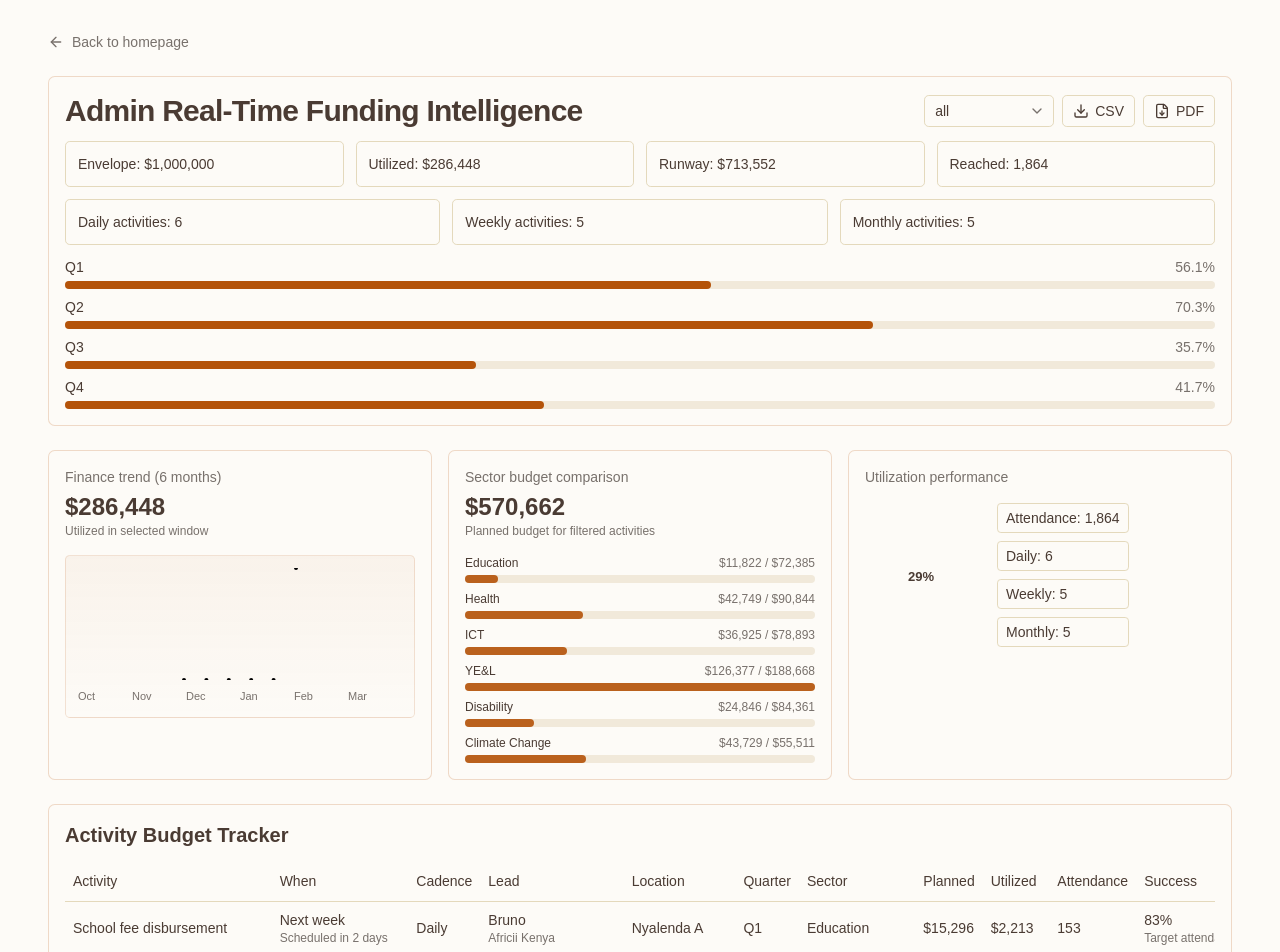
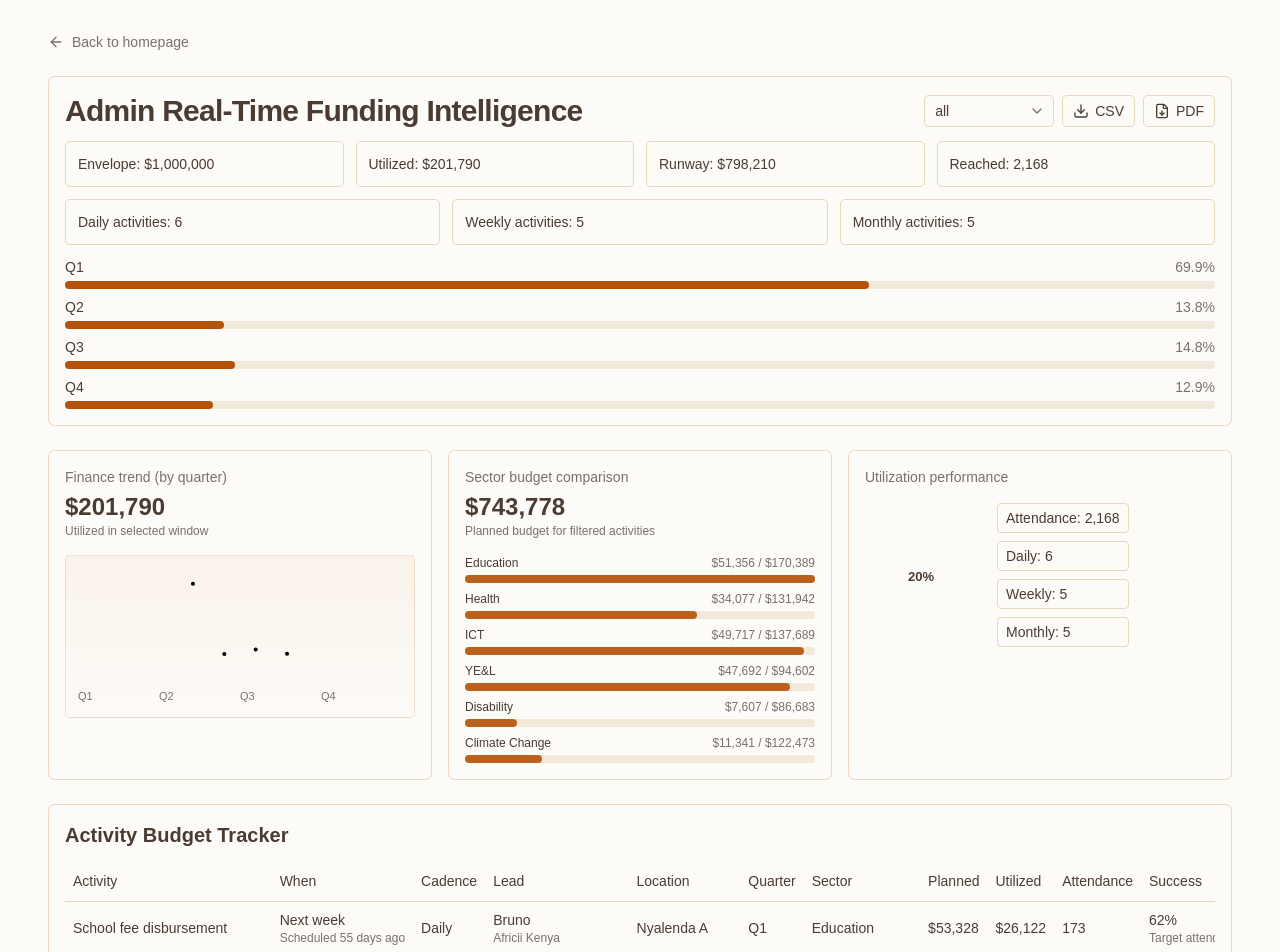
Before and after one commit to mesh029/africii, a Next.js app: page /admin-finance in a window 1280 px wide. Shown: the top 952 px of the page. Built offline with nearby package versions, Linux system fonts and the light colour scheme.

Commit message:
Improve admin finance realism and fix valid PDF report export

```diff
--- a/app/admin-finance/page.tsx
+++ b/app/admin-finance/page.tsx
@@ -31,6 +31,19 @@ type Activity = {
 };
 
 const TOTAL_FUNDING_USD = 1_000_000;
+const QUARTERS = ["Q1", "Q2", "Q3", "Q4"] as const;
+
+function quarterToIndex(quarter: "Q1" | "Q2" | "Q3" | "Q4") {
+  return QUARTERS.indexOf(quarter);
+}
+
+function getCurrentQuarter(now: Date): "Q1" | "Q2" | "Q3" | "Q4" {
+  const month = now.getMonth();
+  if (month <= 2) return "Q1";
+  if (month <= 5) return "Q2";
+  if (month <= 8) return "Q3";
+  return "Q4";
+}
 
 function seededRandom(seed: number): () => number {
   let current = seed;
@@ -47,6 +60,8 @@ function randomBetween(rng: () => number, min: number, max: number) {
 function generateActivities(seed = 2026): Activity[] {
   const rng = seededRandom(seed);
   const now = new Date();
+  const currentQuarter = getCurrentQuarter(now);
+  const currentQuarterIndex = quarterToIndex(currentQuarter);
   const titles = [
     "School fee disbursement",
     "Ward planning meeting",
@@ -71,15 +86,38 @@ function generateActivities(seed = 2026): Activity[] {
   ];
 
   return Array.from({ length: 16 }, (_, idx) => {
+    const quarter = quarters[idx % quarters.length];
+    const quarterIndex = quarterToIndex(quarter);
+    const quarterStartMonth = quarterIndex * 3;
+    const scheduledAt = new Date(
+      now.getFullYear(),
+      quarterStartMonth + randomBetween(rng, 0, 2),
+      randomBetween(rng, 2, 26),
+      randomBetween(rng, 8, 16),
+      randomBetween(rng, 0, 59)
+    );
     const planned = randomBetween(rng, 14_000, 75_000);
-    const actual = randomBetween(rng, Math.round(planned * 0.1), Math.round(planned * 0.9));
+    let actual = randomBetween(rng, Math.round(planned * 0.1), Math.round(planned * 0.9));
     const lifecycle = idx % 4; // deterministic split for demo
-    const scheduledAt = new Date(now);
     let scheduleLabel = "Next month";
     let status: Activity["status"] = "Scheduled";
     let completedAt: string | undefined;
 
-    if (lifecycle === 0) {
+    if (quarterIndex < currentQuarterIndex) {
+      // Closed quarters should look final and immutable.
+      actual = randomBetween(rng, Math.round(planned * 0.82), planned);
+      status = "Completed";
+      scheduleLabel = "Closed quarter";
+      const completedDate = new Date(scheduledAt);
+      completedDate.setDate(scheduledAt.getDate() + randomBetween(rng, 0, 5));
+      completedDate.setHours(randomBetween(rng, 12, 18));
+      completedAt = completedDate.toISOString();
+    } else if (quarterIndex > currentQuarterIndex) {
+      // Future quarter plans stay scheduled with early commitments only.
+      actual = randomBetween(rng, Math.round(planned * 0.04), Math.round(planned * 0.22));
+      status = "Scheduled";
+      scheduleLabel = scheduledAt.getMonth() === now.getMonth() ? "Later this month" : "Upcoming quarter";
+    } else if (lifecycle === 0) {
       scheduledAt.setDate(now.getDate() + randomBetween(rng, 2, 7));
       scheduleLabel = "Next week";
       status = "Scheduled";
@@ -102,7 +140,7 @@ function generateActivities(seed = 2026): Activity[] {
 
     return {
       id: `ACT-${String(idx + 1).padStart(3, "0")}`,
-      quarter: quarters[idx % quarters.length],
+      quarter,
       sector: sectors[idx % sectors.length],
       cadence: cadences[idx % cadences.length],
       organizer: organizers[idx % organizers.length],
@@ -133,8 +171,7 @@ function timeFromNow(value: string) {
   return hours < 24 ? `${hours}h ago` : `${Math.round(hours / 24)} days ago`;
 }
 
-function triggerDownload(content: string, filename: string, mimeType: string) {
-  const blob = new Blob([content], { type: mimeType });
+function triggerBlobDownload(blob: Blob, filename: string) {
   const url = URL.createObjectURL(blob);
   const link = document.createElement("a");
   link.href = url;
@@ -143,6 +180,49 @@ function triggerDownload(content: string, filename: string, mimeType: string) {
   link.click();
   document.body.removeChild(link);
   URL.revokeObjectURL(url);
+}
+
+function triggerDownload(content: string, filename: string, mimeType: string) {
+  triggerBlobDownload(new Blob([content], { type: mimeType }), filename);
+}
+
+function escapePdfText(text: string) {
+  return text.replace(/\\/g, "\\\\").replace(/\(/g, "\\(").replace(/\)/g, "\\)");
+}
+
+function createSimplePdf(lines: string[]) {
+  const header = "%PDF-1.4\n";
+  const textLines = lines.map((line, idx) => {
+    const y = 770 - idx * 18;
+    return `BT /F1 11 Tf 50 ${y} Td (${escapePdfText(line)}) Tj ET`;
+  });
+  const streamContent = `${textLines.join("\n")}\n`;
+
+  const objects = [
+    "1 0 obj\n<< /Type /Catalog /Pages 2 0 R >>\nendobj\n",
+    "2 0 obj\n<< /Type /Pages /Count 1 /Kids [3 0 R] >>\nendobj\n",
+    "3 0 obj\n<< /Type /Page /Parent 2 0 R /MediaBox [0 0 595 842] /Resources << /Font << /F1 4 0 R >> >> /Contents 5 0 R >>\nendobj\n",
+    "4 0 obj\n<< /Type /Font /Subtype /Type1 /BaseFont /Helvetica >>\nendobj\n",
+    `5 0 obj\n<< /Length ${streamContent.length} >>\nstream\n${streamContent}endstream\nendobj\n`,
+  ];
+
+  let body = "";
+  const offsets = [0];
+  let cursor = header.length;
+  for (const obj of objects) {
+    offsets.push(cursor);
+    body += obj;
+    cursor += obj.length;
+  }
+  const xrefOffset = cursor;
+  const xref = [
+    "xref",
+    `0 ${objects.length + 1}`,
+    "0000000000 65535 f ",
+    ...offsets.slice(1).map((offset) => `${String(offset).padStart(10, "0")} 00000 n `),
+  ].join("\n");
+  const trailer = `trailer\n<< /Size ${objects.length + 1} /Root 1 0 R >>\nstartxref\n${xrefOffset}\n%%EOF`;
+  return new Blob([header, body, `${xref}\n`, trailer], { type: "application/pdf" });
 }
 
 function formatMoney(value: number) {
@@ -162,9 +242,11 @@ export default function AdminFinancePage() {
   });
 
   useEffect(() => {
+    const currentQuarter = getCurrentQuarter(new Date());
     const timer = window.setInterval(() => {
       setActivities((previous) =>
         previous.map((activity, idx) => {
+          if (activity.quarter !== currentQuarter) return activity;
           if (activity.status === "Completed") return activity;
           const increment = ((idx % 4) + 1) * 140;
           const nextActual = Math.min(activity.plannedUsd, activity.actualUsd + increment);
@@ -215,7 +297,7 @@ export default function AdminFinancePage() {
   }, [filteredActivities]);
 
   const byQuarter = useMemo(() => {
-    return (["Q1", "Q2", "Q3", "Q4"] as const).map((quarter) => {
+    return QUARTERS.map((quarter) => {
       const rows = activities.filter((item) => item.quarter === quarter);
       const planned = rows.reduce((sum, item) => sum + item.plannedUsd, 0);
       const actual = rows.reduce((sum, item) => sum + item.actualUsd, 0);
@@ -224,36 +306,21 @@ export default function AdminFinancePage() {
   }, [activities]);
 
   const trendPoints = useMemo(() => {
-    const now = new Date();
-    const months = Array.from({ length: 6 }, (_, idx) => {
-      const d = new Date(now.getFullYear(), now.getMonth() - (5 - idx), 1);
-      const key = `${d.getFullYear()}-${String(d.getMonth() + 1).padStart(2, "0")}`;
-      return {
-        key,
-        label: d.toLocaleString("en-US", { month: "short" }),
-        planned: 0,
-        actual: 0,
-      };
-    });
-    const map = new Map(months.map((item) => [item.key, item]));
-    filteredActivities.forEach((activity) => {
-      const date = new Date(activity.scheduledAt);
-      const key = `${date.getFullYear()}-${String(date.getMonth() + 1).padStart(2, "0")}`;
-      const month = map.get(key);
-      if (!month) return;
-      month.planned += activity.plannedUsd;
-      month.actual += activity.actualUsd;
-    });
-    return months;
-  }, [filteredActivities]);
+    return byQuarter.map((item) => ({
+      key: item.quarter,
+      label: item.quarter,
+      planned: item.planned,
+      actual: item.actual,
+    }));
+  }, [byQuarter]);
 
   const trendPolyline = useMemo(() => {
     const values = trendPoints.map((p) => p.actual);
     const max = Math.max(...values, 1);
     return trendPoints
       .map((point, idx) => {
-        const x = (idx / Math.max(trendPoints.length - 1, 1)) * 100;
-        const y = 100 - (point.actual / max) * 100;
+        const x = 8 + (idx / Math.max(trendPoints.length - 1, 1)) * 84;
+        const y = 92 - (point.actual / max) * 78;
         return `${x},${y}`;
       })
       .join(" ");
@@ -352,13 +419,26 @@ export default function AdminFinancePage() {
             </Button>
             <Button
               variant="outline"
-              onClick={() =>
-                triggerDownload(
-                  `Funding Utilized: $${summary.actual.toLocaleString()} (${summary.utilization.toFixed(1)}%)`,
-                  "admin-quarterly-brief.pdf",
-                  "application/pdf"
-                )
-              }
+              onClick={() => {
+                const reportLines = [
+                  "AFRICII ADMIN FUNDING BRIEF",
+                  `Generated: ${new Date().toLocaleString()}`,
+                  `Quarter filter: ${selectedQuarter.toUpperCase()}`,
+                  "",
+                  `Funding envelope: ${formatMoney(TOTAL_FUNDING_USD)}`,
+                  `Planned: ${formatMoney(summary.planned)}`,
+                  `Utilized: ${formatMoney(summary.actual)} (${summary.utilization.toFixed(1)}%)`,
+                  `Runway: ${formatMoney(summary.runway)}`,
+                  `Attendance reached: ${summary.reached.toLocaleString()}`,
+                  "",
+                  "Top activities:",
+                  ...filteredActivities.slice(0, 6).map(
+                    (activity) =>
+                      `- ${activity.title} | ${activity.quarter} | ${activity.location} | ${formatMoney(activity.actualUsd)}`
+                  ),
+                ];
+                triggerBlobDownload(createSimplePdf(reportLines), "admin-quarterly-brief.pdf");
+              }}
             >
               <FileDown />
               PDF
@@ -393,7 +473,7 @@ export default function AdminFinancePage() {
 
       <section className="grid gap-4 xl:grid-cols-3">
         <article className="rounded-xl border border-primary/20 bg-background/70 p-4">
-          <p className="text-sm text-muted-foreground">Finance trend (6 months)</p>
+          <p className="text-sm text-muted-foreground">Finance trend (by quarter)</p>
           <p className="mt-1 text-2xl font-semibold">{formatMoney(summary.actual)}</p>
           <p className="text-xs text-muted-foreground">Utilized in selected window</p>
           <div className="mt-4 rounded-lg border border-primary/15 bg-gradient-to-b from-primary/5 to-transparent p-3">
@@ -406,14 +486,15 @@ export default function AdminFinancePage() {
                 strokeLinejoin="round"
                 points={trendPolyline}
               />
+              <line x1="8" y1="92" x2="92" y2="92" stroke="hsl(var(--border))" strokeWidth="1" />
               {trendPoints.map((point, idx) => {
                 const max = Math.max(...trendPoints.map((p) => p.actual), 1);
-                const x = (idx / Math.max(trendPoints.length - 1, 1)) * 100;
-                const y = 100 - (point.actual / max) * 100;
+                const x = 8 + (idx / Math.max(trendPoints.length - 1, 1)) * 84;
+                const y = 92 - (point.actual / max) * 78;
                 return <circle key={point.key} cx={x} cy={y} r="1.8" fill="hsl(var(--primary))" />;
               })}
             </svg>
-            <div className="mt-2 grid grid-cols-6 text-[11px] text-muted-foreground">
+            <div className="mt-2 grid grid-cols-4 text-[11px] text-muted-foreground">
               {trendPoints.map((point) => (
                 <span key={point.key}>{point.label}</span>
               ))}
```
